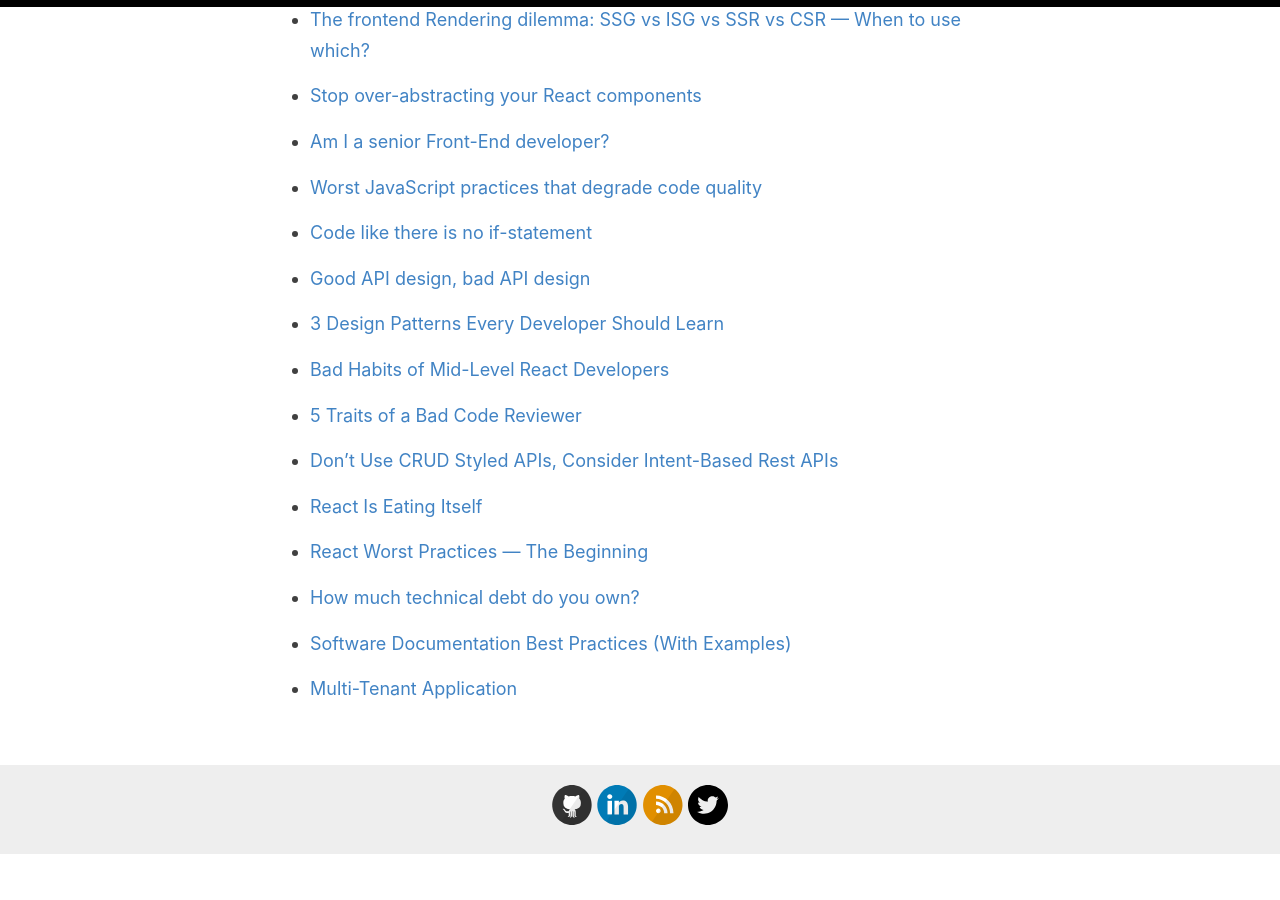
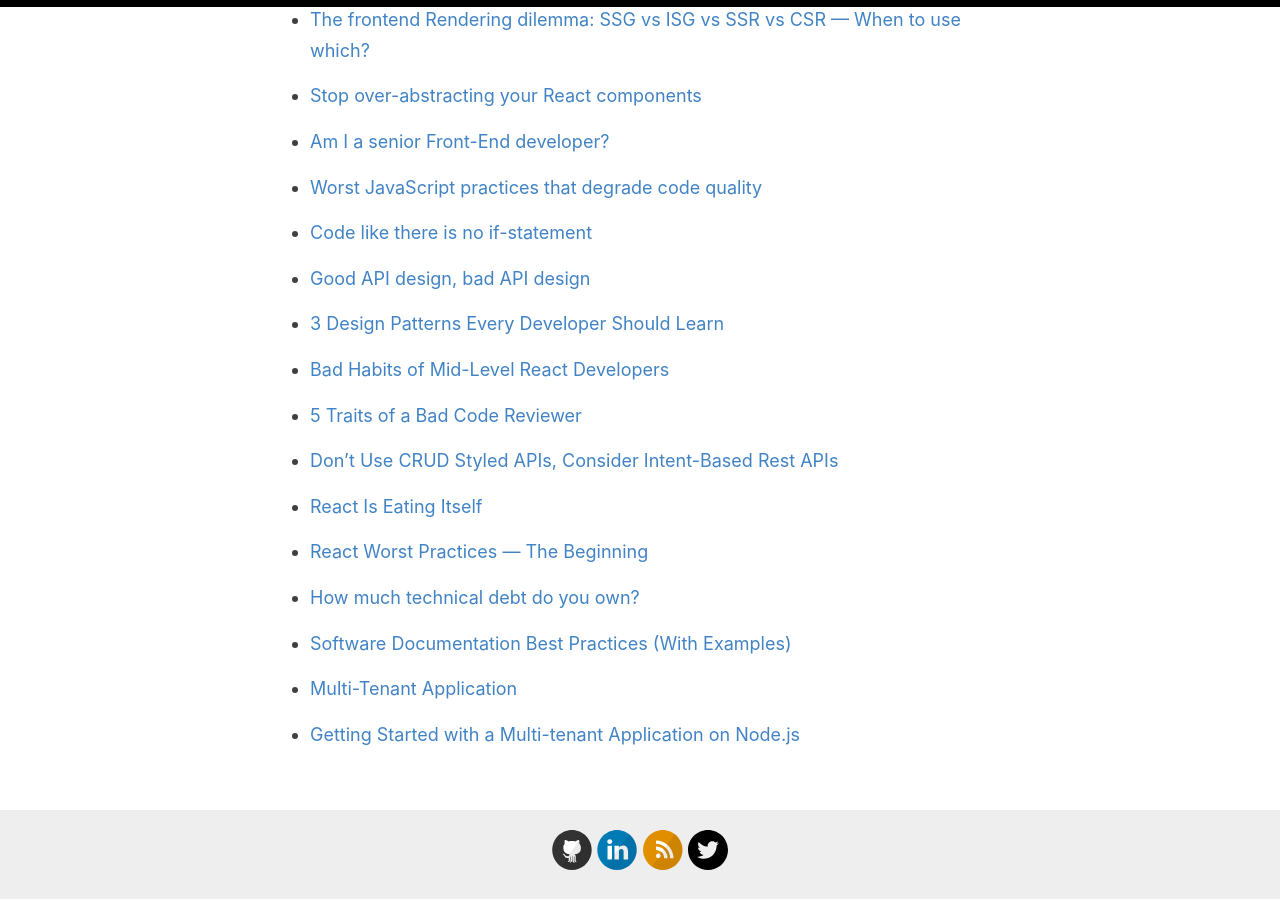
Before and after one commit to baijanathTharu/baijanathTharu.github.io, a Jekyll site: the page built from _pages/readings.md, in a window 1280 px wide and 900 px high, scrolled down 924 px. Built offline with Jekyll 4.4.1, drawn with Linux system fonts in a browser that asks for light colours; before the commit the page ends 1778 px from its top, so only the background shows below that.

Commit message:
add new readings

```diff
--- a/_pages/readings.md
+++ b/_pages/readings.md
@@ -63,3 +63,5 @@ This is the list of all the important posts that I think are worth reading.
 - [Software Documentation Best Practices (With Examples)](https://medium.com/@mithunmanoharan/software-documentation-best-practices-with-examples-8983b2bee99b)
 
 - [Multi-Tenant Application](https://medium.com/@sudheer.sandu/multi-tenant-application-68c11cc68929)
+
+* [Getting Started with a Multi-tenant Application on Node.js](https://blog.lftechnology.com/designing-a-secure-and-scalable-multi-tenant-application-on-node-js-15ae13dda778)
```
